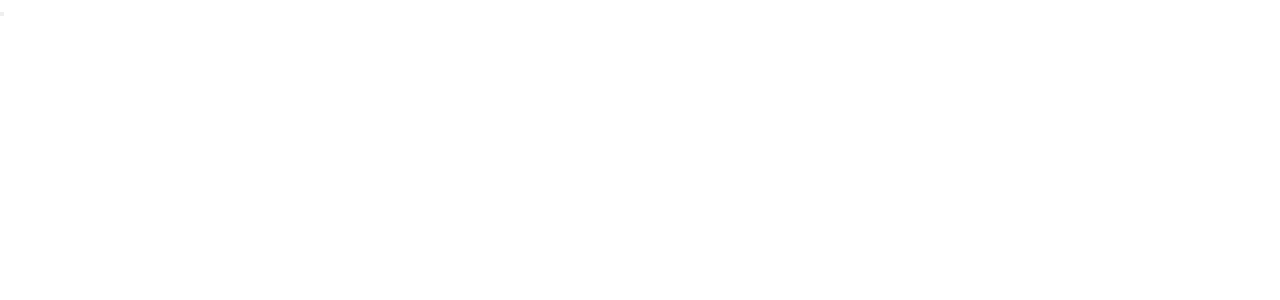
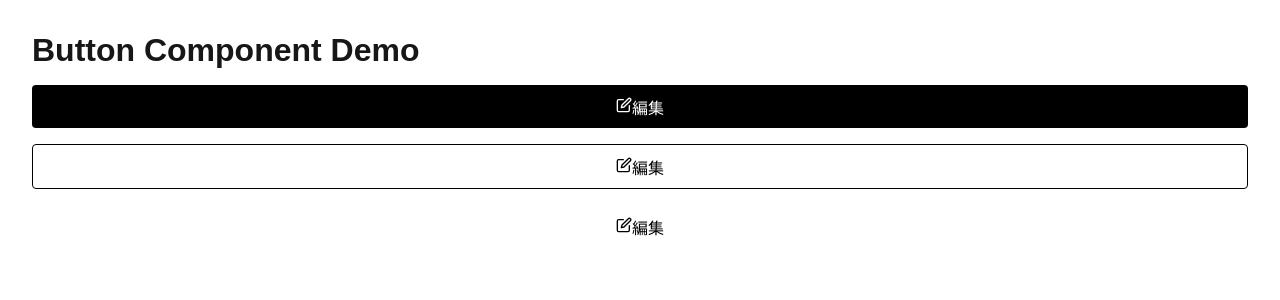
Before and after one commit to TadokoroYuki/super-hamster-coding-assignment, a Next.js app: page / in a window 1280 px wide. Shown: the top 300 px of the page. Built offline with nearby package versions, Linux system fonts and the light colour scheme.

Commit message:
ボタンコンポーネントの完成

```diff
--- /dev/null
+++ b/src/components/button.module.css
@@ -0,0 +1,50 @@
+.button {
+  display: inline-flex;
+  align-items: center;
+  justify-content: center;
+  padding: 0.6em 1.2em;
+  border-radius: 4px;
+  font-size: 16px;
+  font-weight: 500;
+  text-decoration: none;
+  cursor: pointer;
+  transition:
+    background 0.3s,
+    box-shadow 0.3s;
+}
+
+.black {
+  background: #000;
+  color: #fff;
+  border: none;
+}
+
+.border {
+  background: #fff;
+  color: #000;
+  border: 1px solid #000;
+}
+
+.white {
+  background: #fff;
+  color: #000;
+  border: none;
+}
+
+.button:hover {
+  opacity: 0.85;
+}
+
+.button:focus {
+  outline: 2px solid #005bcc;
+  outline-offset: 2px;
+}
+
+.button:disabled {
+  opacity: 0.5;
+  cursor: not-allowed;
+}
+
+.loading {
+  cursor: progress;
+}
--- a/src/components/button.tsx
+++ b/src/components/button.tsx
@@ -1,5 +1,69 @@
-export const Button = () => {
-    return(
-        <button></button>
+import React from "react";
+import styles from "./button.module.css";
+
+type ButtonProps = {
+  label: string;
+  variant?: "black" | "border" | "white";
+  onClick?: () => void;
+  disabled?: boolean;
+  loading?: boolean;
+  type?: "button" | "submit" | "reset";
+  href?: string;
+  target?: "_blank" | "_self" | "_parent" | "_top";
+  iconLeft?: React.ReactNode;
+  iconRight?: React.ReactNode;
+};
+
+export const Button = ({
+  label,
+  variant = "black",
+  onClick,
+  disabled = false,
+  loading = false,
+  type = "button",
+  href,
+  target,
+  iconLeft,
+  iconRight,
+}: ButtonProps) => {
+  const classNames = `
+    ${styles.button}
+    ${styles[variant]}
+    ${disabled ? styles.disabled : ""}
+    ${loading ? styles.loading : ""}
+  `;
+
+  if (href) {
+    return (
+      <a
+        href={href}
+        target={target}
+        className={classNames}
+        aria-disabled={disabled}
+      >
+        {iconLeft && <span className={styles.iconLeft}>{iconLeft}</span>}
+        <span>{label}</span>
+        {iconRight && <span className={styles.iconRight}>{iconRight}</span>}
+      </a>
     );
-}
+  }
+
+  return (
+    <button
+      type={type}
+      onClick={onClick}
+      disabled={disabled || loading}
+      className={classNames}
+    >
+      {loading ? (
+        <span className={styles.spinner}></span>
+      ) : (
+        <>
+          {iconLeft && <span className={styles.iconLeft}>{iconLeft}</span>}
+          <span>{label}</span>
+          {iconRight && <span className={styles.iconRight}>{iconRight}</span>}
+        </>
+      )}
+    </button>
+  );
+};
--- a/src/pages/index.tsx
+++ b/src/pages/index.tsx
@@ -1,7 +1,21 @@
 import { Button } from "@/components/button";
+import { FiEdit } from "react-icons/fi";
 
 export default function Home() {
   return (
-    <Button />
+    <div
+      style={{
+        display: "flex",
+        flexDirection: "column",
+        gap: "1rem",
+        padding: "2em",
+      }}
+    >
+      <h1>Button Component Demo</h1>
+
+      <Button label="編集" variant="black" iconLeft={<FiEdit />} />
+      <Button label="編集" variant="border" iconLeft={<FiEdit />} />
+      <Button label="編集" variant="white" iconLeft={<FiEdit />} />
+    </div>
   );
 }
```
